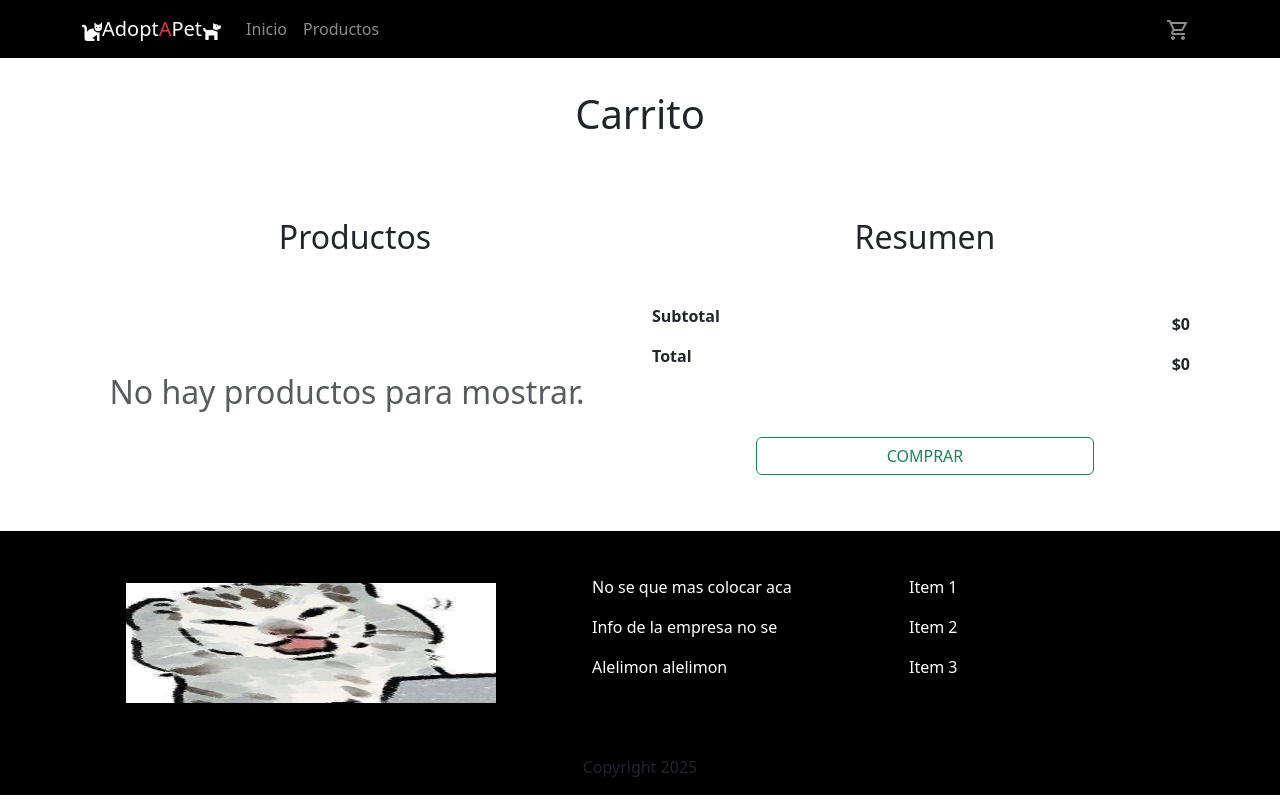
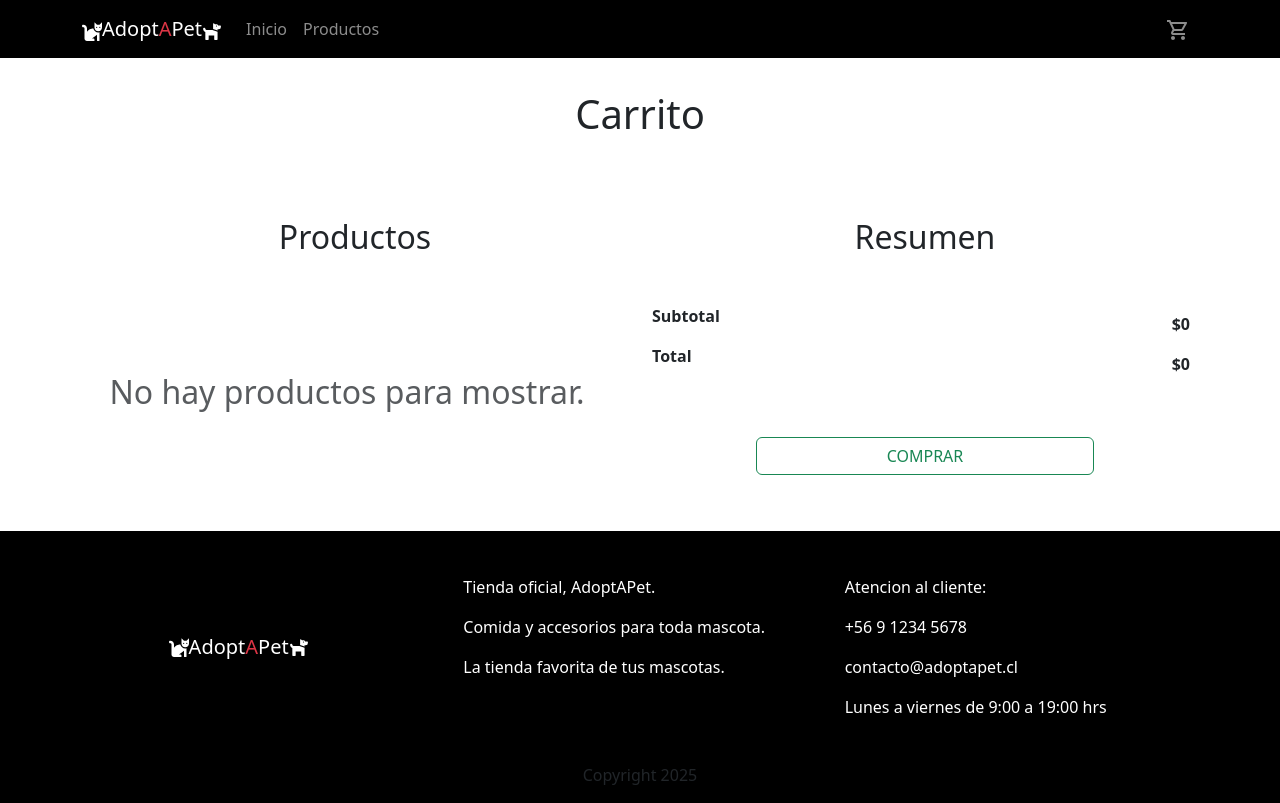
Before and after one commit to michdiazf/adoptapet, a React (Vite) app: page /carrito in a window 1280 px wide. Built offline with nearby package versions, Linux system fonts and the light colour scheme.

Commit message:
Update Footer.jsx

```diff
--- a/src/components/organisms/Footer.jsx
+++ b/src/components/organisms/Footer.jsx
@@ -1,37 +1,41 @@
-import React from 'react';
-import { Navbar, Nav, Container, Row, Col, Image, Stack} from 'react-bootstrap'
+import React from "react";
+import { Navbar, Nav, Container, Row, Col, Image, Stack, } from "react-bootstrap";
+import { FaCat, FaDog } from 'react-icons/fa'
 
-function Footer(){
-    return(
-        <Navbar bg="black" variant='dark' >
+function Footer() {
+  return (
+    <Navbar bg="black" variant="dark">
       <Container>
         <Stack>
-                <Row className='p-1'>
+          <Row className="p-1">
             <Col>
-                        <Image
-                            src='.\img\4.jpg'
-                            alt = 'Logo de Empresa'
-                            height={200}
-                        />
+              <Navbar.Brand href="/" className="d-flex justify-content-center align-items-center h-100">
+                <FaCat />
+                Adopt<span className="text-danger">A</span>Pet
+                <FaDog />
+              </Navbar.Brand>
             </Col>
 
-                    <Col className='m-4'>
-
-                        <Nav.Link className='text-white p-2'>No se que mas colocar aca</Nav.Link>
-                        <Nav.Link className='text-white p-2'>Info de la empresa no se</Nav.Link>
-                        <Nav.Link className='text-white p-2'>Alelimon alelimon</Nav.Link>
-
+            <Col className="m-4">
+              <Nav.Link className="text-white p-2">
+                Tienda oficial, AdoptAPet.
+              </Nav.Link>
+              <Nav.Link className="text-white p-2">
+                Comida y accesorios para toda mascota.
+              </Nav.Link>
+              <Nav.Link className="text-white p-2">
+                La tienda favorita de tus mascotas.
+              </Nav.Link>
             </Col>
 
-                    <Col className='m-4'>
-
-                        <Row className='text-white p-2'>Item 1</Row>
-                        <Row className='text-white p-2'>Item 2</Row>
-                        <Row className='text-white p-2'>Item 3</Row>
+            <Col className="m-4">
+              <Row className="text-white p-2">Atencion al cliente:</Row>
+              <Row className="text-white p-2">+56 9 1234 5678</Row>
+              <Row className="text-white p-2">contacto@adoptapet.cl</Row>
+              <Row className="text-white p-2">Lunes a viernes de 9:00 a 19:00 hrs</Row>
             </Col>
-
           </Row>
-                <Row className='p-2 justify-content-center text-gray'>
+          <Row className="p-2 justify-content-center text-gray">
             Copyright 2025
           </Row>
         </Stack>
```
Lines whose indentation alone changed are shown as unchanged.
